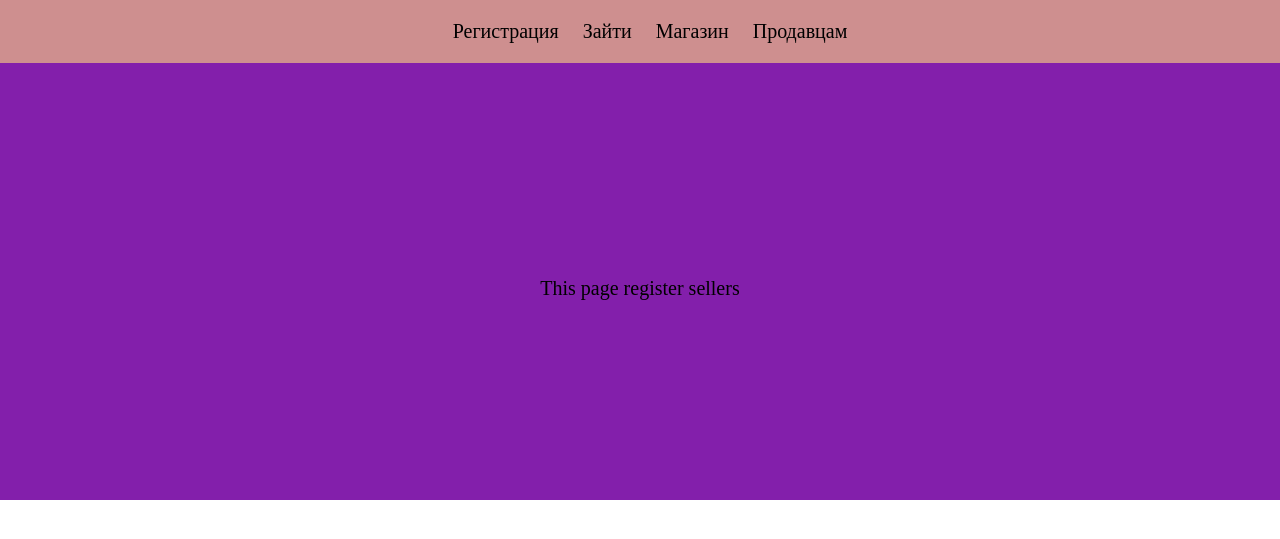
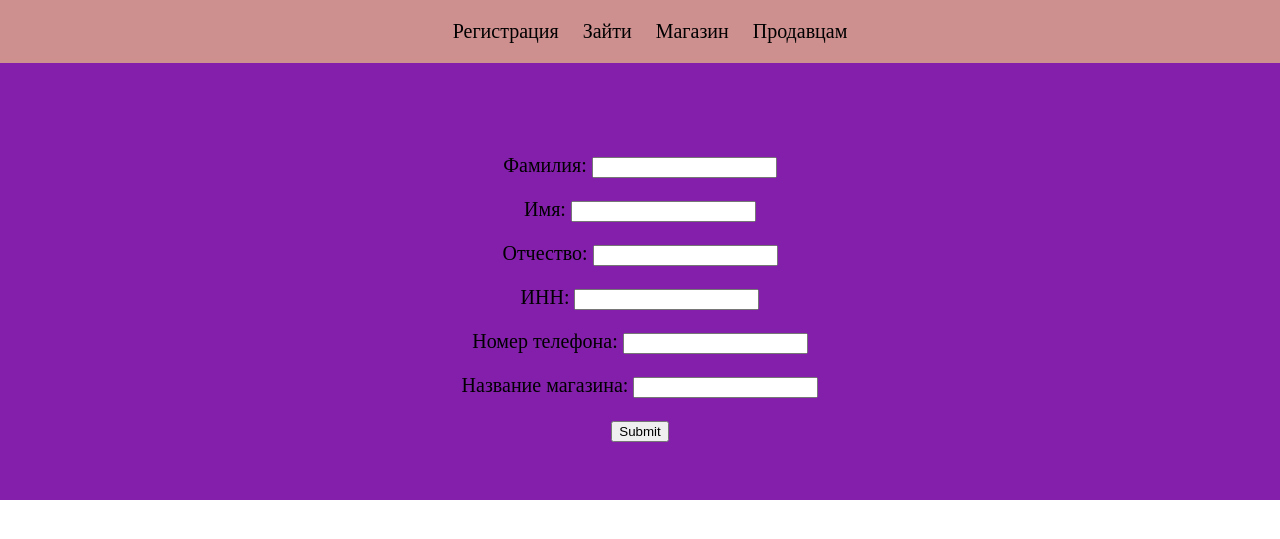
Before and after one commit to Alard06/marketplace, a Django app: page /sellers/register in a window 1280 px wide. Shown: the top 539 px of the page. Run offline with Django 5.2, Linux system fonts and the light colour scheme.

Commit message:
Seller del

```diff
--- a/CustomUser/models.py
+++ b/CustomUser/models.py
@@ -6,7 +6,7 @@ class CustomUser(AbstractUser):
     last_name = models.CharField(max_length=50, blank=True, null=True)
     bonus = models.IntegerField(default=0)
     telephone_number = models.CharField(max_length=11)
-    INN = models.CharField(max_length=40, null=True, blank=True)
+    inn = models.CharField(max_length=40, null=True, blank=True)
     seller = models.BooleanField(default=False)
     permission_to_sell = models.BooleanField(default=False)
     age = models.IntegerField(null=True, blank=True)
--- a/apps/buyer/forms.py
+++ b/apps/buyer/forms.py
@@ -9,6 +9,7 @@ class RegisterBuyerForm(UserCreationForm):
         fields = ['username',
                   'first_name',
                   'last_name',
+                  'telephone_number',
                   'age',
                   'email',
                   'password1',
--- /dev/null
+++ b/apps/seller/forms.py
@@ -0,0 +1,23 @@
+from django import forms
+
+
+class SenderForm(forms.Form):
+
+    last_name = forms.CharField(max_length=50,
+                                required=True,
+                                label='Фамилия')
+    first_name = forms.CharField(max_length=50,
+                                 required=True,
+                                 label='Имя')
+    patronymic = forms.CharField(max_length=50,
+                                 required=True,
+                                 label='Отчество')
+    inn = forms.CharField(max_length=50,
+                          required=True,
+                          label='ИНН')
+    phone_number = forms.CharField(max_length=11,
+                                   required=True,
+                                   label='Номер телефона')
+    name = forms.CharField(max_length=50,
+                           required=True,
+                           label='Название магазина')
--- a/apps/seller/templates/seller/seller_register.html
+++ b/apps/seller/templates/seller/seller_register.html
@@ -1,5 +1,9 @@
 {% extends 'base.html' %}
 
 {% block content %}
-    <p>This page register sellers</p>
+    <form method="post">
+        {% csrf_token %}
+        {{ form.as_p }}
+        <input type="submit" value="Submit">
+    </form>
 {% endblock %}
--- a/apps/seller/urls.py
+++ b/apps/seller/urls.py
@@ -1,4 +1,6 @@
 from django.urls import path
+
+from apps.buyer.views import BuyerRegisterView
 from apps.main.views import index
 from apps.seller.views import seller_index, seller_register
 
--- a/apps/seller/views.py
+++ b/apps/seller/views.py
@@ -1,4 +1,10 @@
+from http.client import HTTPResponse
+
 from django.shortcuts import render
+from django.urls import reverse_lazy
+from django.views.generic import CreateView
+
+from apps.seller.forms import SenderForm
 
 
 def seller_index(request):
@@ -6,4 +12,10 @@ def seller_index(request):
 
 
 def seller_register(request):
-    return render(request, 'seller/seller_register.html')
+    if request.method == 'POST':
+        form = SenderForm(request.POST)
+        if form.is_valid():
+            print(form.cleaned_data)
+    else:
+        form = SenderForm()
+    return render(request, 'seller/seller_register.html', {'form': form})
```
Also changed, not shown: CustomUser/migrations/0001_initial.py, CustomUser/migrations/0002_alter_customuser_age.py (deleted).
